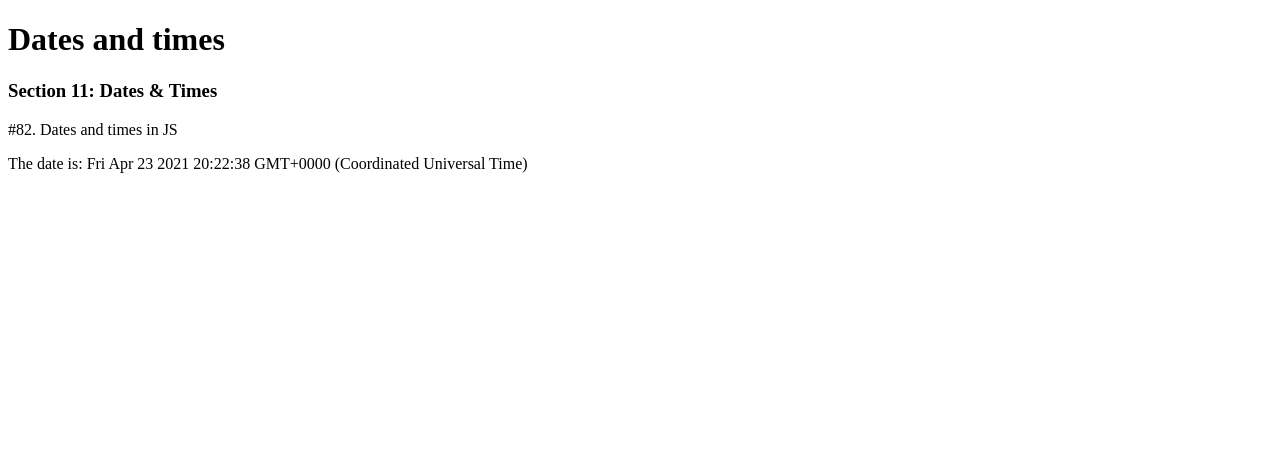
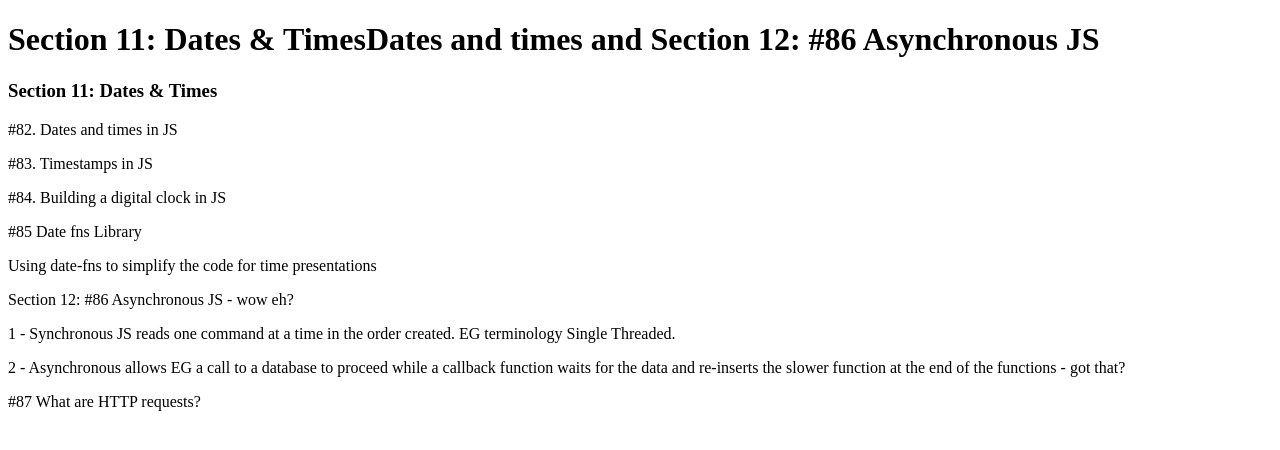
Before and after one commit to 1BobC/modJSAll, a plain HTML site: page index11.html in a window 1280 px wide. Drawn offline with Linux system fonts and the light colour scheme.

Commit message:
Complete section 11 dates and times Start section 12: #86 asynchronous JS to #87 action example

```diff
--- a/index11.html
+++ b/index11.html
@@ -7,10 +7,28 @@
     <title>Dates and times</title>
 </head>
 <body>
-    <h1>Dates and times</h1>
+    <h1>Section 11: Dates & TimesDates and times and Section 12: #86 Asynchronous JS</h1>
 <div><h3>Section 11: Dates & Times</h3><p>#82. Dates and times in JS</p>
-<p id= "bob1"></p></div>
+<p id= "bob1"></p><p id= "bob2"></p><p id= "bob3"><p id= "bob4"></p><p id= "bob5"></p><p id= "bob6"></p></div>
+<div><p>#83. Timestamps in JS</p><p id= "bob7"></p></div>
+<div><p>#84. Building a digital clock in JS</p><p id= "bob8"></p></div>
+<div class="clock"></div>
+<div><p>#85 Date fns Library</p><p>Using date-fns to simplify the code for time presentations</p><p id= "bob9"></p></div>
+<div>
+    <p>Section 12: #86 Asynchronous JS - wow eh?</p>
+    <p id= "bob10"></p>
+    <p id= "bob11"></p>
+    <p id= "bob13"></p>
+    <p id= "bob14"></p>
+    <p id= "bob12"></p>
+    <p>1 - Synchronous JS reads one command at a time in the order created.
+    EG terminology Single Threaded.</p>
+    <p>2 - Asynchronous allows EG a call to a database to proceed while a callback function waits for
+    the data and re-inserts the slower function at the end of the functions - got that?</p>
+</div>
+<div><p>#87 What are HTTP requests?</p></div>
 
+<script src="http://cdn.date-fns.org/v1.9.0/date_fns.min.js"></script>
 <script src="jscript11.js"></script>
 </body>
 </html>
--- a/jscript11.js
+++ b/jscript11.js
@@ -1,5 +1,91 @@
-//Section 11: Dates & Times
-//82 Dates and times in JS
-const myDate = new Date();
-console.log(myDate);
-document.getElementById("bob1").innerHTML= "The date is: " + myDate;
+//Section 11: Dates & Times and Section 12: #86 Asynchronous JS
+//#82 Dates and times in JS
+//const myDate = new Date();
+//console.log(myDate);
+// console.log(typeof myDate);
+//document.getElementById("bob1").innerHTML= "The date is: " + myDate;
+// document.getElementById("bob1").innerHTML= "The date is: " + (typeof myDate);
+
+//year month day time
+// console.log("getFullYear: ", myDate.getFullYear());
+// document.getElementById("bob2").innerHTML= "getFullYear: " + myDate.getFullYear();
+
+// console.log("getMonth: ", myDate.getMonth());
+// document.getElementById("bob3").innerHTML= ("getMonth: " + myDate.getMonth());
+
+// console.log("getDate: ", myDate.getDate());
+// document.getElementById("bob4").innerHTML= ("getDate: " + myDate.getDate());
+
+// console.log("getDay: ", myDate.getDay());
+// document.getElementById("bob5").innerHTML= ("getgetDay: " + myDate.getDay());
+
+// console.log("gettoLocaleDateString: ", myDate.toLocaleString());
+// document.getElementById("bob6").innerHTML= ("Today's Date and Time: " + myDate.toLocaleString());
+
+// console.log("get Date String: ", myDate.toDateString());
+// console.log("get Time String: ", myDate.toTimeString());
+
+//#83 time stamps
+//const before = new Date('02/01/2019 7:30:59');
+// const before = new Date('March 1 2021 7:30:59');
+// const now = new Date();
+
+// const diff = now.getTime() - before.getTime();
+// // const diff = now - before;
+// console.log(diff);
+
+// const mins = Math.round(diff / 1000 / 60);
+// const hours = Math.round(mins / 60);
+// const days = Math.round(hours / 24);
+
+// console.log(`the before date was ${mins} mins ago`);
+// console.log(`the before date was ${hours} hours ago`);
+// console.log(`the before date was ${days} days ago`);
+// document.getElementById("bob7").innerHTML= "the before date was: " + days + "days ago";
+
+// // converting timestamps to dates
+// const timestamp = 1675938474990;
+// console.log(new Date(timestamp));
+
+//#84 Building a digital clock
+// const clock= document.querySelector('.clock');
+// const tick= () => {
+//     const now= new Date();
+//     const h= now.getHours();
+//     const m= now.getMinutes();
+//     const s= now.getSeconds();
+//     //console.log(h, m, s);               //YES, it increments every second as setInterval()!
+// };
+// setInterval(tick, 1000);
+
+//#85 Date fns Library
+// const now= new Date();
+// //console.log(dateFns.isToday(now));
+
+// // formatting options
+// console.log(dateFns.format(now, 'YYYY'));
+// console.log(dateFns.format(now, 'MMMM'));
+// console.log(dateFns.format(now, 'dddd'));
+// console.log(dateFns.format(now, 'Do'));
+// console.log(dateFns.format(now, 'dddd, Do MMMM, YYYY'));
+
+// // comparing dates
+// const before = new Date('February 1 2019 12:00:00');
+
+// console.log(dateFns.distanceInWords(now, before, {addSuffix: true}));
+
+//Section 12: #86 Async JS - wow eh? and setTimeout is Asynchronous
+// console.log(1.);
+// document.getElementById("bob10").innerHTML= 1.;
+// console.log(2.);
+// document.getElementById("bob11").innerHTML= 2.;
+// setTimeout(() => {
+//     console.log('callback function fired');
+//     document.getElementById("bob12").innerHTML= "callback function fired";
+// }, 2000);
+// console.log(3.);
+// document.getElementById("bob13").innerHTML= 3.;
+// console.log(4.);
+// document.getElementById("bob14").innerHTML= 4.;
+
+//#87 What are HTTP requests?
```
Also changed, not shown: style11.CSS (+20 -0 lines), 1 other file.
